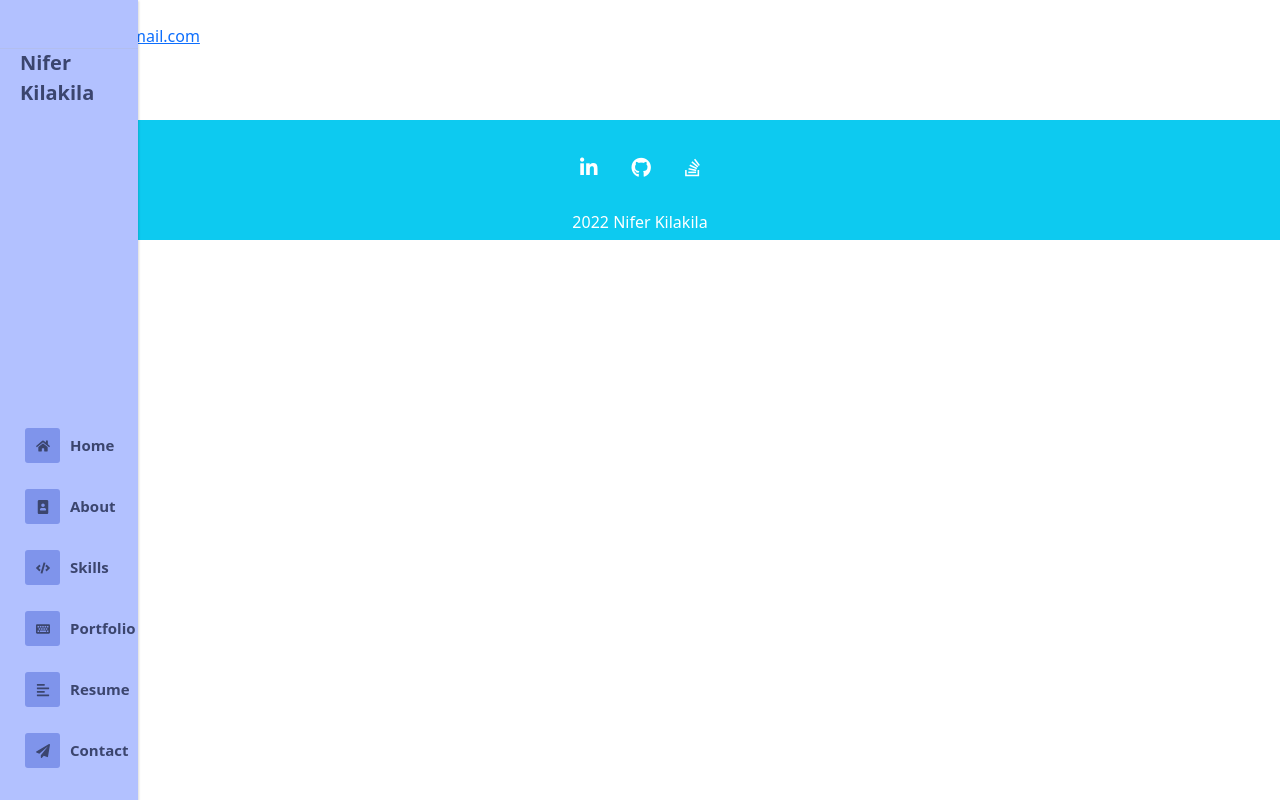
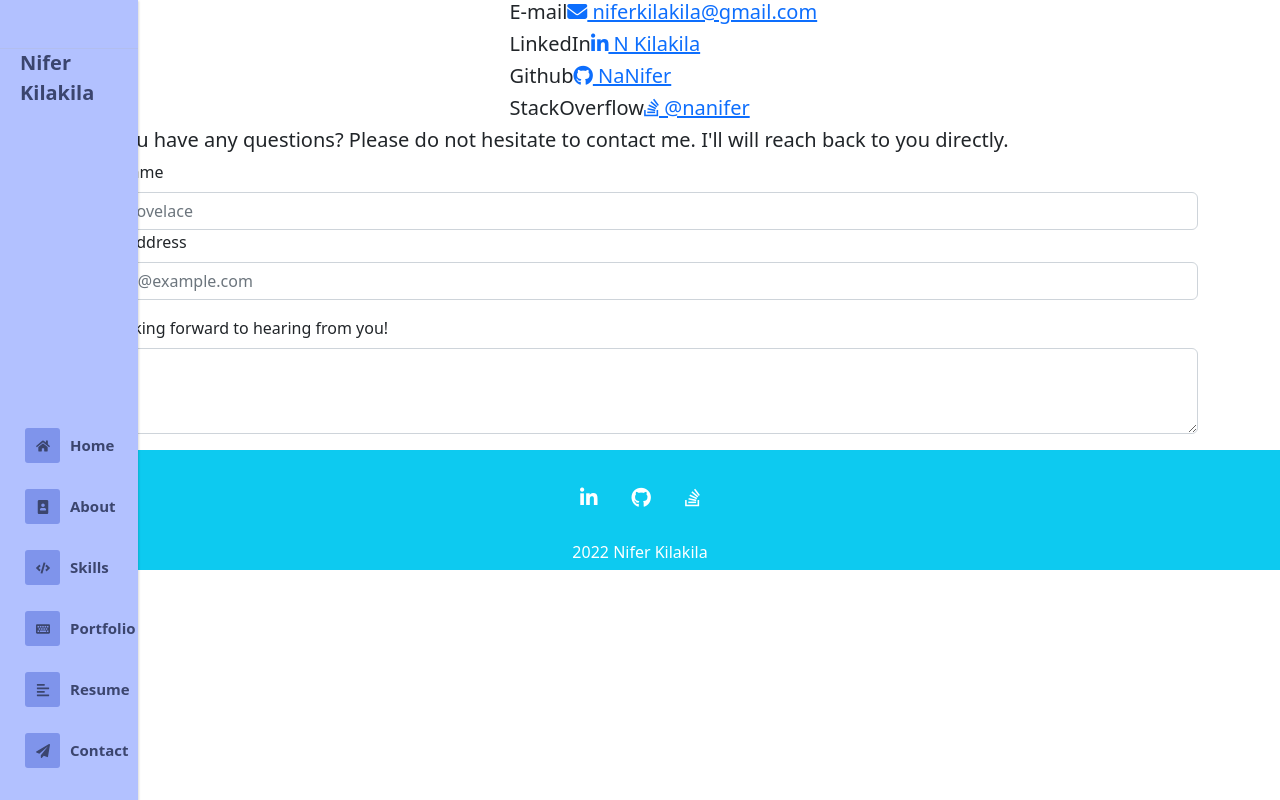
Before and after one commit to NaNifer/Nifer-Kilakila-Portfolio-in-React, a React (Create React App) app: page /contact in a window 1280 px wide. Built offline with nearby package versions, Linux system fonts and the light colour scheme.

Commit message:
Added content to contact and about

```diff
--- a/src/components/Layouts/index.js
+++ b/src/components/Layouts/index.js
@@ -12,16 +12,11 @@ import About from '../pages/About/About';
 const Layout = () => {
     return (
         <>
-            {/* <Header /> */}
-            {/* <div className="main-content-wrap"> */}
-                {/* <Home /> */}
-                <About />
-                <Portfolio />
-                <Skills />
-                <Resume />
-                <Contact />
-
-            {/* </div> */}
+            <About />
+            <Portfolio />
+            <Skills />
+            <Resume />
+            <Contact />
         </>
     )
 };
--- a/src/components/Navigation/Navigation.js
+++ b/src/components/Navigation/Navigation.js
@@ -30,11 +30,9 @@ const Nav = () => {
                             icon={<FaHome />}>Home
                         </MenuItem>
                     </NavLink>
-                    <NavLink exact='true' className="active" to='about'>
-                    <MenuItem
-                        icon={<FaPortrait />}>About
-                    </MenuItem>
-                    </NavLink>
+                        <MenuItem
+                            icon={<FaPortrait />}>About
+                        </MenuItem>
                     <MenuItem
                         icon={<FaCode />}>Skills
                     </MenuItem>
@@ -44,9 +42,13 @@ const Nav = () => {
                     <MenuItem
                         icon={<FaAlignLeft />}>Resume
                     </MenuItem>
+                    <NavLink exact='true' className="active" to='contact'>
+
                     <MenuItem
                         icon={<FaPaperPlane />}>Contact
                     </MenuItem>
+                    </NavLink>
+
                 </Menu>
             </SidebarContent>
         </div>
--- a/src/components/pages/About/About.js
+++ b/src/components/pages/About/About.js
@@ -2,7 +2,14 @@
 const About = () => {
   return (
     <div>
-        <h2>Hello from About</h2>
+      <h2>Hello there, I'm Nifer Kilakila,</h2>
+      <h3>aspiring web developer, a lifetime Maker, and fiber artist, one who thrives tackling adaptive and technical challenges. </h3>
+      <h4>
+        <p>Although coding is relatively new for me, I have already been working for the last 15+ years utilizing the principles and soft skills needed to thrive in programming.</p>
+        <p>I ran my own businesses for over 8 years, as well as worked tirelessly in fundraising for small nonprofits for several years. Building my businesses from the ground up required self-organization, research, and the ability to develop internal systems and processes, and I enjoyed every minute of it. Nonprofit work also brought its own set of challenges and rewards — like learning to analyze and manipulate SOQL queries, or learning formulas in GoogleSheets, so that I could better serve my donor base.</p>
+        <p>I was drawn to web development because of the blend of both technical and creative challenges that it provides. As a highly creative person, I can also be process-driven, think scale, and rely on data to make decisions, and the challenges that coding provides seemed like a perfect fit.</p>
+        <p>Through my time at Berkeley Extension Bootcamp, I have really enjoyed working in collaboration with other driven people. What a great feeling it is to find a perplexing bug, spend hours sifting through and modifying code, collaborate with a colleague about the problem, and discover the solution together!  I'm looking forward to many more of these collaborative puzzle solving as I continue my journey into coding.</p>
+      </h4>
     </div>
   )
 }
--- a/src/components/pages/Contact/Contact.js
+++ b/src/components/pages/Contact/Contact.js
@@ -1,32 +1,42 @@
-export default function Contact() {
+import Form from 'react-bootstrap/Form';
+import Container from 'react-bootstrap/Container';
+import Row from 'react-bootstrap/Row';
+import Col from 'react-bootstrap/Col';
+
+const Contact = () => {
   return (
-    <div>
-      <div id="footer">
-        <div class="vcard">
-          <dl class="dl dl-vertical">
-            <dt>E-mail:</dt>
-            <dd>
-              <a href="mailto:niferkilakila@gmail.com"><i class="icon fa fa-envelope"></i> niferkilakila@gmail.com</a>
-            </dd>
-            <dt>&nbsp;</dt>
-            <dd></dd>
-            <dt>LinkedIn:</dt>
-            <dd>
-              <a href="https://www.linkedin.com/in/nifer-kilakila-b0721565/"><i class="icon fa fa-linkedin"></i> N Kilakila</a>
-            </dd>
+    <Container className='.mh-100'>
+      <Row className="justify-content-md-center">
+        <Col md={{ span: 6, offset: 3 }}>
 
-            <dt>Github:</dt>
-            <dd>
-              <a href="https://github.com/NaNifer"><i class="icon fa fa-github"></i> NaNifer</a>
-            </dd>
+          <h5>E-mail
+            <a href="mailto:niferkilakila@gmail.com"><i class="icon fa fa-envelope"></i> niferkilakila@gmail.com</a></h5>
 
-            <dt>StackOverflow:</dt>
-            <dd>
-              <a href="https://stackoverflow.com/users/18479722/nifer"><i class="icon fa fa-twitter"></i> @nanifer</a>
-            </dd>
-          </dl>
-        </div>
-      </div>
-    </div>
+          <h5>LinkedIn
+            <a href="https://www.linkedin.com/in/nifer-kilakila-b0721565/"><i class="icon fa fa-linkedin"></i> N Kilakila</a></h5>
+
+          <h5>Github
+            <a href="https://github.com/NaNifer"><i class="icon fa fa-github"></i> NaNifer</a></h5>
+
+          <h5>StackOverflow
+            <a href="https://stackoverflow.com/users/18479722/nifer"><i class="icon fa fa-stack-overflow"></i> @nanifer</a></h5>
+        </Col>
+      </Row>
+      <Form>
+        <Form.Group className="mb-3" controlId="exampleForm.ControlInput1">
+          <h5>Do you have any questions? Please do not hesitate to contact me. I'll will reach back to you directly.</h5>
+          <Form.Label>Your name</Form.Label>
+          <Form.Control type="name" placeholder="Ada Lovelace" />
+          <Form.Label>Email address</Form.Label>
+          <Form.Control type="email" placeholder="name@example.com" />
+        </Form.Group>
+        <Form.Group className="mb-3" controlId="exampleForm.ControlTextarea1">
+          <Form.Label>I'm looking forward to hearing from you!</Form.Label>
+          <Form.Control as="textarea" rows={3} />
+        </Form.Group>
+      </Form>
+    </Container>
   )
-}
+};
+
+export default Contact;
```
Lines whose indentation alone changed are shown as unchanged.
